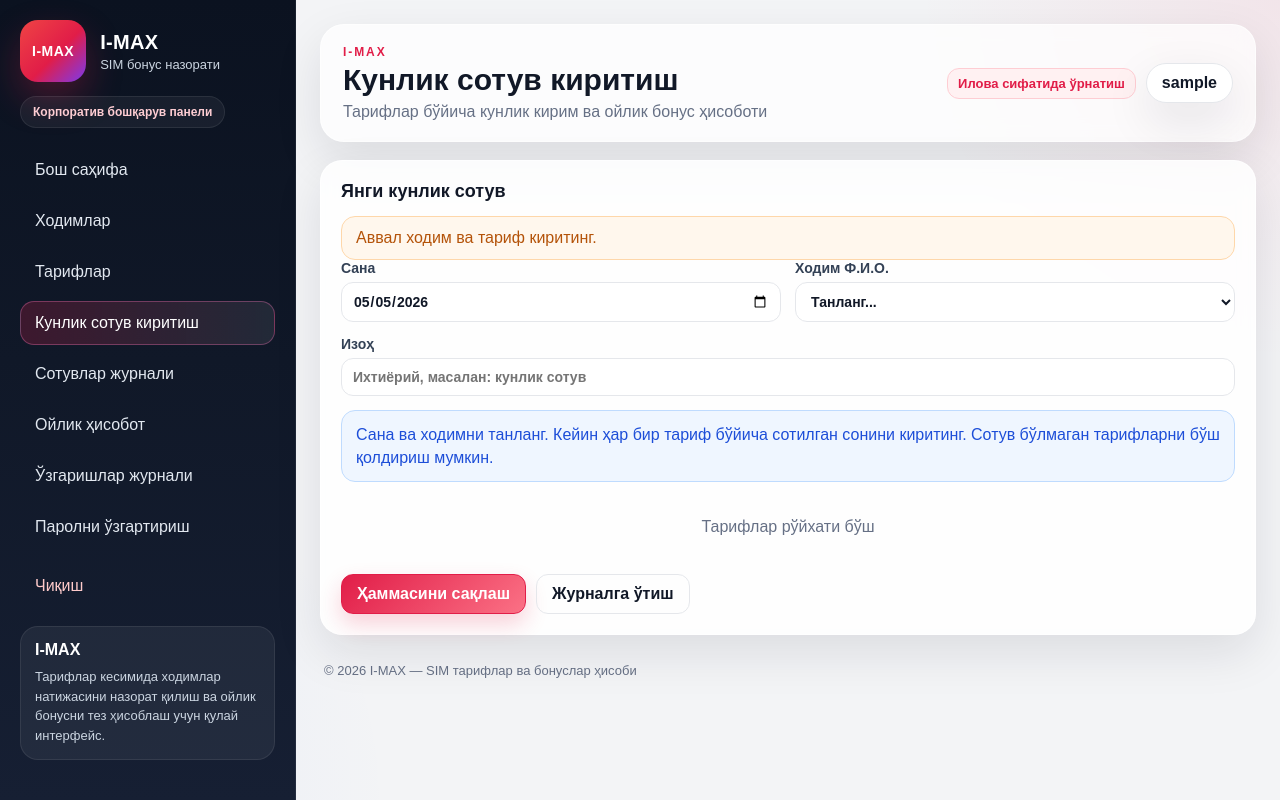
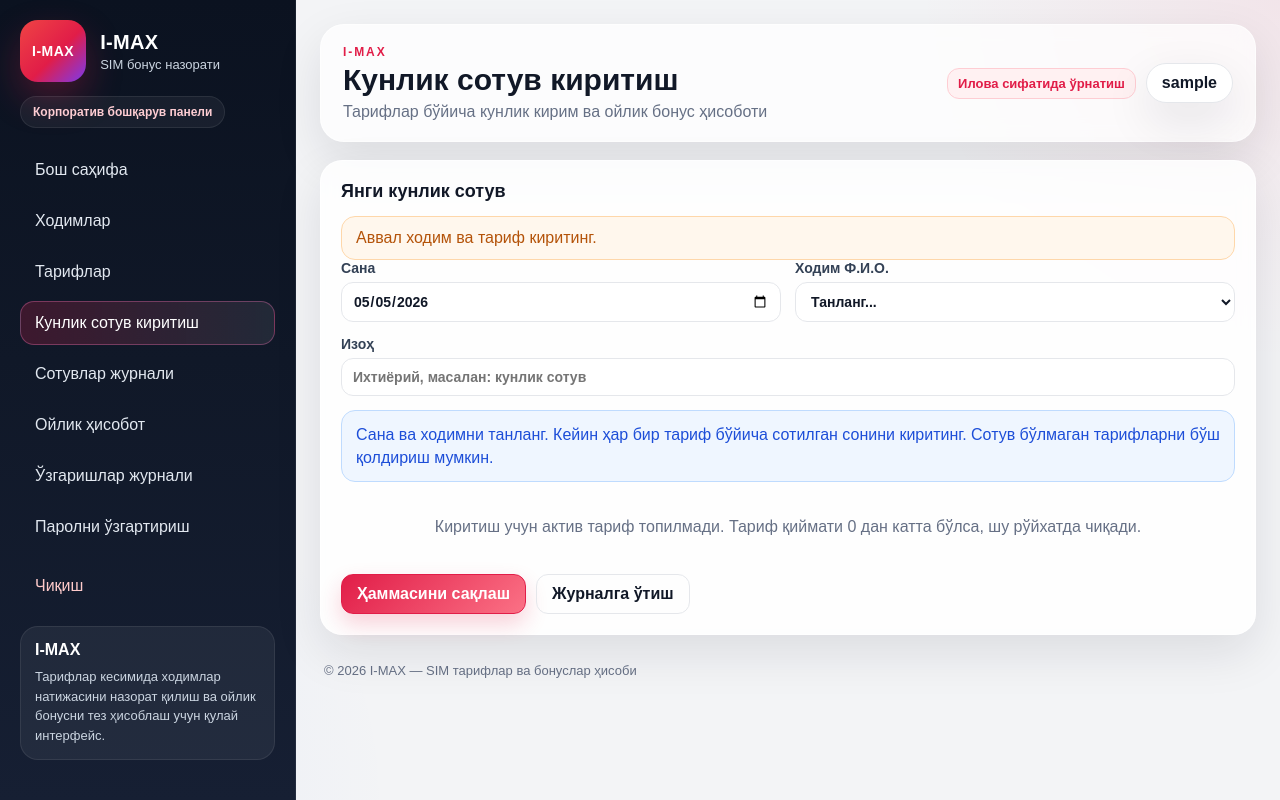
Before and after one commit to botir6-blip/gsm, a Flask app: page /sales/new in a window 1280 px wide. Run offline with Flask 3, Linux system fonts and the light colour scheme; the visitor is signed in with stand-in values (Sample User, id 1); data that the repository does not hold is empty; some libraries are stand-ins or nearby versions.

Commit message:
Add files via upload

```diff
--- a/templates/sale_form.html
+++ b/templates/sale_form.html
@@ -71,14 +71,13 @@
             <div class="tariff-entry-row">
                 <div class="tariff-entry-info">
                     <div class="tariff-entry-name">{{ tariff.name|tariff_name }}</div>
-                    <div class="tariff-entry-bonus">1 дона бонус: {{ tariff.bonus_per_item|money }} сўм</div>
                 </div>
                 <label class="tariff-entry-qty">Сони
                     <input type="number" name="quantity_{{ tariff.id }}" min="0" step="1" inputmode="numeric" placeholder="0">
                 </label>
             </div>
             {% else %}
-            <div class="empty">Тарифлар рўйхати бўш</div>
+            <div class="empty">Киритиш учун актив тариф топилмади. Тариф қиймати 0 дан катта бўлса, шу рўйхатда чиқади.</div>
             {% endfor %}
         </div>
 
```
